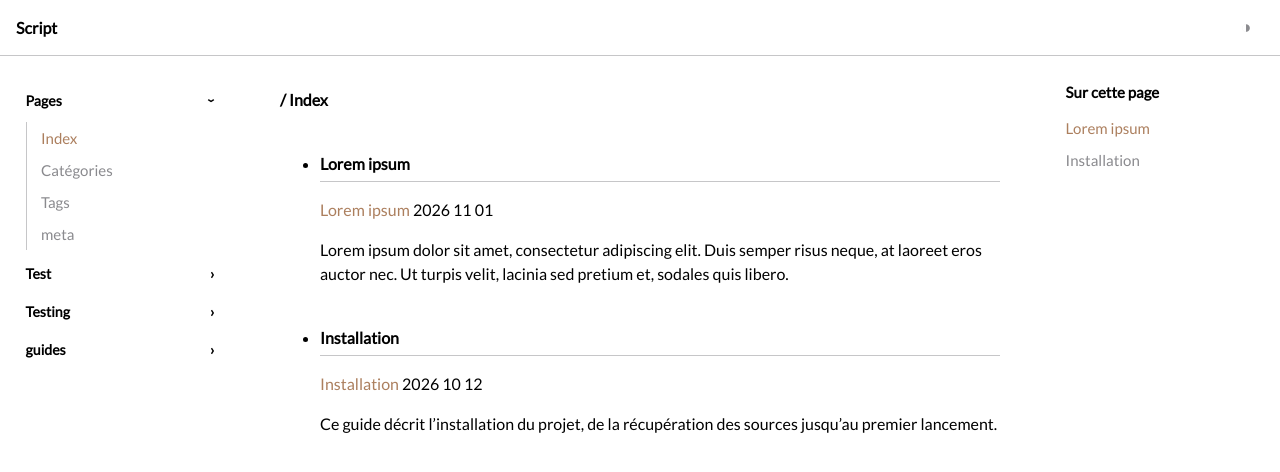
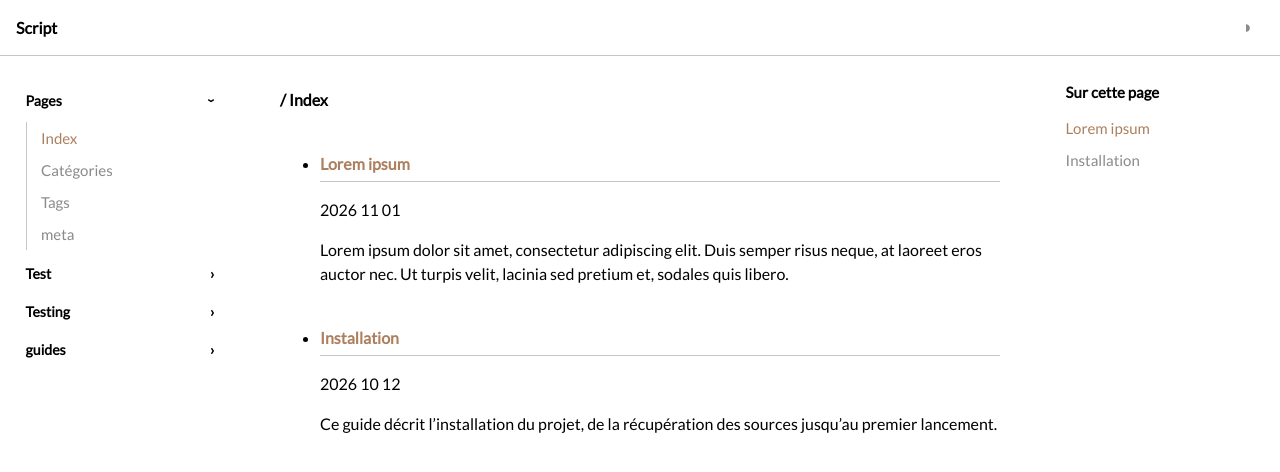
Before and after one commit to script-txt/script-txt.github.io, a Jekyll site: the page built from index.html, in a window 1280 px wide. Shown: the top 472 px of the page. Built offline with Jekyll 4.4.1, drawn with Linux system fonts in a browser that asks for light colours.

Commit message:
Update index.html

```diff
--- a/index.html
+++ b/index.html
@@ -3,11 +3,10 @@ title: Index
 nav_order: 1
 ---
 
-<ul>
+<ul list-style: none; margin: 0; padding: 0;>
   {% for post in site.posts | sort: "date" | reverse %}
     <li>
-      <h2 id="{{ post.title | slugify }}">{{ post.title }}</h2>
-      <a href="{{ post.url }}">{{ post.title }}</a>
+      <h2 id="{{ post.title | slugify }}"><a href="{{ post.url }}">{{ post.title }}</a></h2>
       {{ post.date | date: "%Y %m %d"}} {{ post.excerpt }}
     </li>
   {% endfor %}
```
